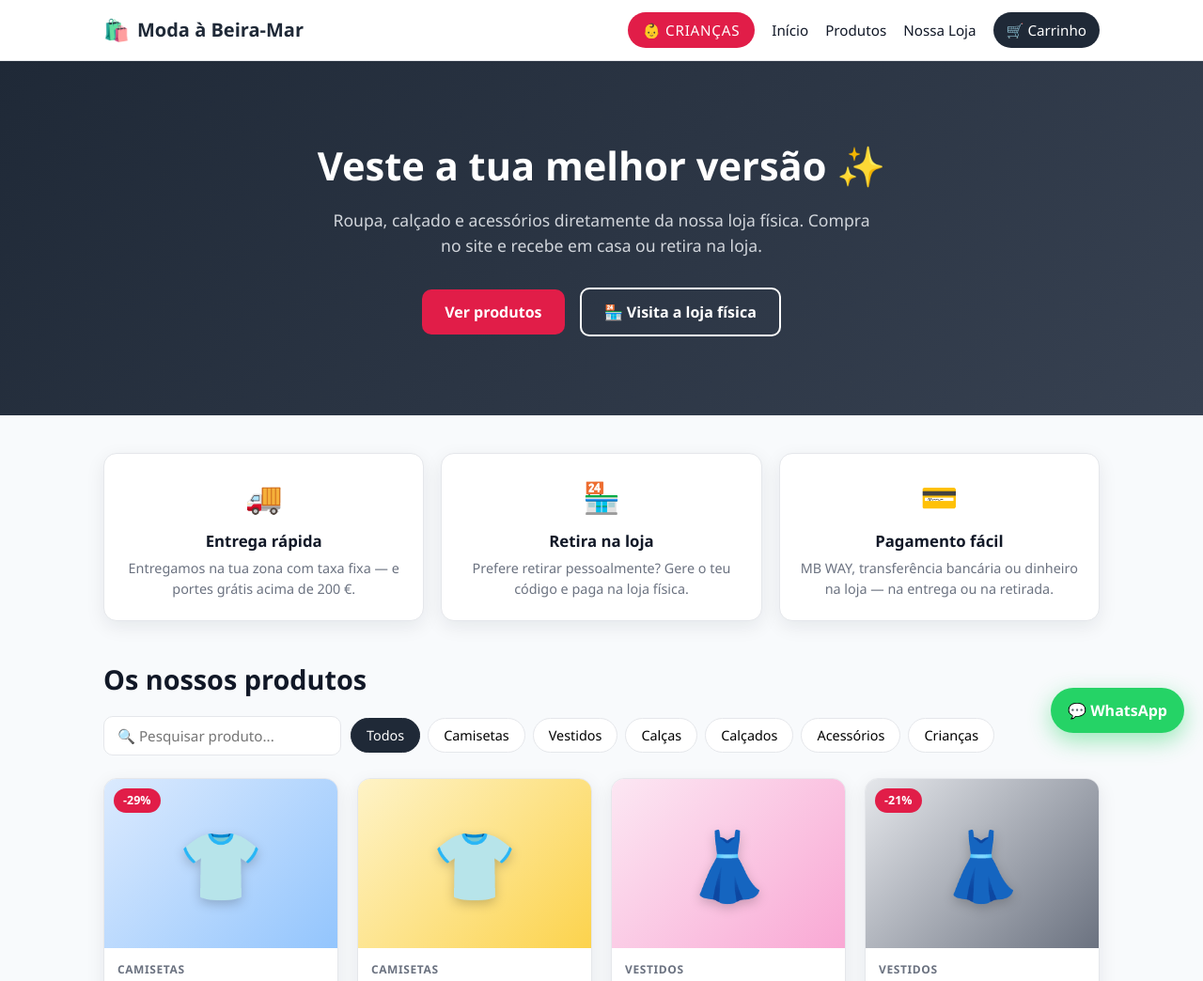
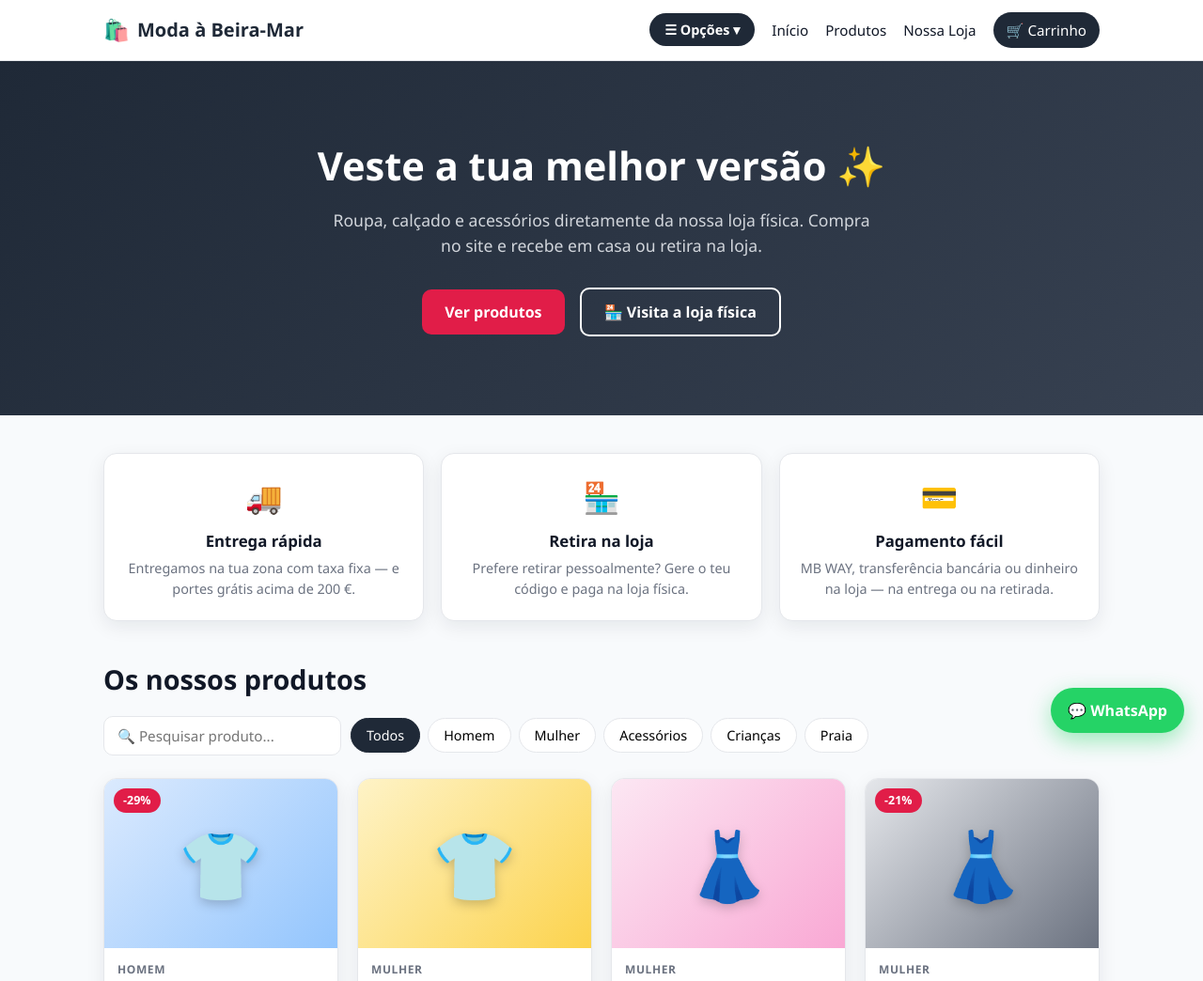
Before and after one commit to princepe123/Moda-Beira-Mar, a plain HTML site: page index.html in a window 1280 px wide. Shown: the top 1044 px of the page at 94% size. Drawn offline with Linux system fonts and the light colour scheme.

Commit message:
Menu dropdown ☰ Opções no topo com categorias (Crianças, Mulher, Homem, Praia, Acessórios); categorias reestruturadas e produtos de Praia adicionados

```diff
--- a/css/style.css
+++ b/css/style.css
@@ -31,8 +31,13 @@ a { color: inherit; }
 .nav a { text-decoration: none; color: var(--texto); font-weight: 500; font-size: .95rem; }
 .nav a:hover { color: var(--destaque); }
 .link-carrinho { background: var(--primaria); color: #fff !important; padding: 8px 14px; border-radius: 999px; display: inline-flex; align-items: center; }
-.aba-destaque { background: var(--destaque); color: #fff !important; padding: 8px 16px; border-radius: 999px; font-weight: 800; text-transform: uppercase; font-size: .85rem; letter-spacing: .05em; }
-.aba-destaque:hover { filter: brightness(1.12); color: #fff !important; }
+.menu-opcoes { position: relative; }
+.opcoes-btn { background: var(--primaria); color: #fff; border: none; padding: 8px 16px; border-radius: 999px; font-size: .9rem; font-weight: 600; cursor: pointer; font-family: inherit; }
+.opcoes-lista { display: none; position: absolute; top: calc(100% + 8px); left: 0; background: #fff; border: 1px solid var(--borda); border-radius: 12px; box-shadow: var(--sombra); min-width: 190px; padding: 8px; flex-direction: column; z-index: 70; }
+.menu-opcoes.aberto .opcoes-lista { display: flex; }
+@media (hover: hover) { .menu-opcoes:hover .opcoes-lista { display: flex; } }
+.opcoes-lista a { padding: 10px 12px; border-radius: 8px; text-decoration: none; font-weight: 500; font-size: .95rem; white-space: nowrap; }
+.opcoes-lista a:hover { background: var(--fundo); color: var(--destaque); }
 .badge-carrinho { display: none; background: var(--destaque); color: #fff; border-radius: 999px; min-width: 20px; height: 20px; font-size: .75rem; font-weight: 700; align-items: center; justify-content: center; padding: 0 5px; margin-left: 6px; }
 
 .hero { background: linear-gradient(135deg, var(--primaria), #374151); color: #fff; padding: 80px 0; text-align: center; }
--- a/js/app.js
+++ b/js/app.js
@@ -94,7 +94,16 @@ function renderizarCabecalho() {
       <div class="container topo-inner">
         <a class="logo" href="index.html"><span class="logo-emoji">🛍️</span> ${CONFIG.nomeLoja}</a>
         <nav class="nav">
-          <a href="index.html?cat=Crianças#catalogo" class="aba-destaque">👶 Crianças</a>
+          <div class="menu-opcoes" id="menu-opcoes">
+            <button type="button" class="opcoes-btn" id="btn-opcoes">☰ Opções ▾</button>
+            <div class="opcoes-lista" id="lista-opcoes">
+              <a href="index.html?cat=Crianças#catalogo">👶 Crianças</a>
+              <a href="index.html?cat=Mulher#catalogo">👩 Mulher</a>
+              <a href="index.html?cat=Homem#catalogo">👨 Homem</a>
+              <a href="index.html?cat=Praia#catalogo">🏖️ Praia</a>
+              <a href="index.html?cat=Acessórios#catalogo">👜 Acessórios</a>
+            </div>
+          </div>
           <a href="index.html">Início</a>
           <a href="index.html#catalogo">Produtos</a>
           <a href="nossa-loja.html">Nossa Loja</a>
@@ -104,6 +113,15 @@ function renderizarCabecalho() {
     </header>`;
   const w = document.getElementById("botao-whatsapp");
   if (w) w.href = "https://wa.me/" + CONFIG.whatsapp;
+  const menu = document.getElementById("menu-opcoes");
+  const btn = document.getElementById("btn-opcoes");
+  if (menu && btn) {
+    btn.addEventListener("click", e => {
+      e.stopPropagation();
+      menu.classList.toggle("aberto");
+    });
+    document.addEventListener("click", () => menu.classList.remove("aberto"));
+  }
 }
 
 function renderizarRodape() {
--- a/js/produtos.js
+++ b/js/produtos.js
@@ -2,7 +2,7 @@ const produtos = [
   {
     id: 1,
     nome: "Camiseta Básica Algodão",
-    categoria: "Camisetas",
+    categoria: "Homem",
     preco: 49.9,
     precoAntigo: 69.9,
     emoji: "👕",
@@ -12,7 +12,7 @@ const produtos = [
   {
     id: 2,
     nome: "Camiseta Estampada",
-    categoria: "Camisetas",
+    categoria: "Mulher",
     preco: 59.9,
     precoAntigo: null,
     emoji: "👕",
@@ -22,7 +22,7 @@ const produtos = [
   {
     id: 3,
     nome: "Vestido Floral",
-    categoria: "Vestidos",
+    categoria: "Mulher",
     preco: 129.9,
     precoAntigo: null,
     emoji: "👗",
@@ -32,7 +32,7 @@ const produtos = [
   {
     id: 4,
     nome: "Vestido Social Preto",
-    categoria: "Vestidos",
+    categoria: "Mulher",
     preco: 149.9,
     precoAntigo: 189.9,
     emoji: "👗",
@@ -42,7 +42,7 @@ const produtos = [
   {
     id: 5,
     nome: "Calça Jeans Slim",
-    categoria: "Calças",
+    categoria: "Homem",
     preco: 119.9,
     precoAntigo: null,
     emoji: "👖",
@@ -52,7 +52,7 @@ const produtos = [
   {
     id: 6,
     nome: "Calça Chino",
-    categoria: "Calças",
+    categoria: "Mulher",
     preco: 99.9,
     precoAntigo: 129.9,
     emoji: "👖",
@@ -62,7 +62,7 @@ const produtos = [
   {
     id: 7,
     nome: "Tênis Casual Branco",
-    categoria: "Calçados",
+    categoria: "Homem",
     preco: 179.9,
     precoAntigo: null,
     emoji: "👟",
@@ -72,7 +72,7 @@ const produtos = [
   {
     id: 8,
     nome: "Sandália de Couro",
-    categoria: "Calçados",
+    categoria: "Mulher",
     preco: 139.9,
     precoAntigo: null,
     emoji: "👠",
@@ -87,7 +87,7 @@ const produtos = [
     precoAntigo: 229.9,
     emoji: "👜",
     cor: ["#e7e5e4", "#a8a29e"],
-    descricao: "Bolsa média em couro sintético de alta qualidade, alça ajustável e zíper interno. Cor marrom."
+    descricao: "Bolsa média em couro sintético de alta qualidade, alça ajustável e zíper interno. Cor castanha."
   },
   {
     id: 10,
@@ -102,7 +102,7 @@ const produtos = [
   {
     id: 11,
     nome: "Boné Preto Ajustável",
-    categoria: "Acessórios",
+    categoria: "Homem",
     preco: 49.9,
     precoAntigo: null,
     emoji: "🧢",
@@ -168,5 +168,45 @@ const produtos = [
     emoji: "🎒",
     cor: ["#ede9fe", "#a78bfa"],
     descricao: "Mochila escolar resistente com 2 compartimentos e alças acolchoadas. Várias cores."
+  },
+  {
+    id: 18,
+    nome: "Biquíni",
+    categoria: "Praia",
+    preco: 29.9,
+    precoAntigo: null,
+    emoji: "👙",
+    cor: ["#fce7f3", "#f9a8d4"],
+    descricao: "Biquíni em licra de secagem rápida, com forro. Tamanhos P a GG."
+  },
+  {
+    id: 19,
+    nome: "Sunga",
+    categoria: "Praia",
+    preco: 24.9,
+    precoAntigo: null,
+    emoji: "🩳",
+    cor: ["#cffafe", "#67e8f9"],
+    descricao: "Sunga masculina de secagem rápida, com cordão ajustável. Tamanhos P a GG."
+  },
+  {
+    id: 20,
+    nome: "Chapéu de Palha",
+    categoria: "Praia",
+    preco: 19.9,
+    precoAntigo: 24.9,
+    emoji: "🎩",
+    cor: ["#fef3c7", "#fbbf24"],
+    descricao: "Chapéu de palha com aba larga e proteção UV, ideal para a praia."
+  },
+  {
+    id: 21,
+    nome: "Chinelos de Borracha",
+    categoria: "Praia",
+    preco: 14.9,
+    precoAntigo: null,
+    emoji: "🩴",
+    cor: ["#e0f2fe", "#7dd3fc"],
+    descricao: "Chinelos de borracha antiderrapantes, resistentes à água e à areia. Tamanhos 36 a 44."
   }
 ];
```
Also changed, not shown: 1 other file.
